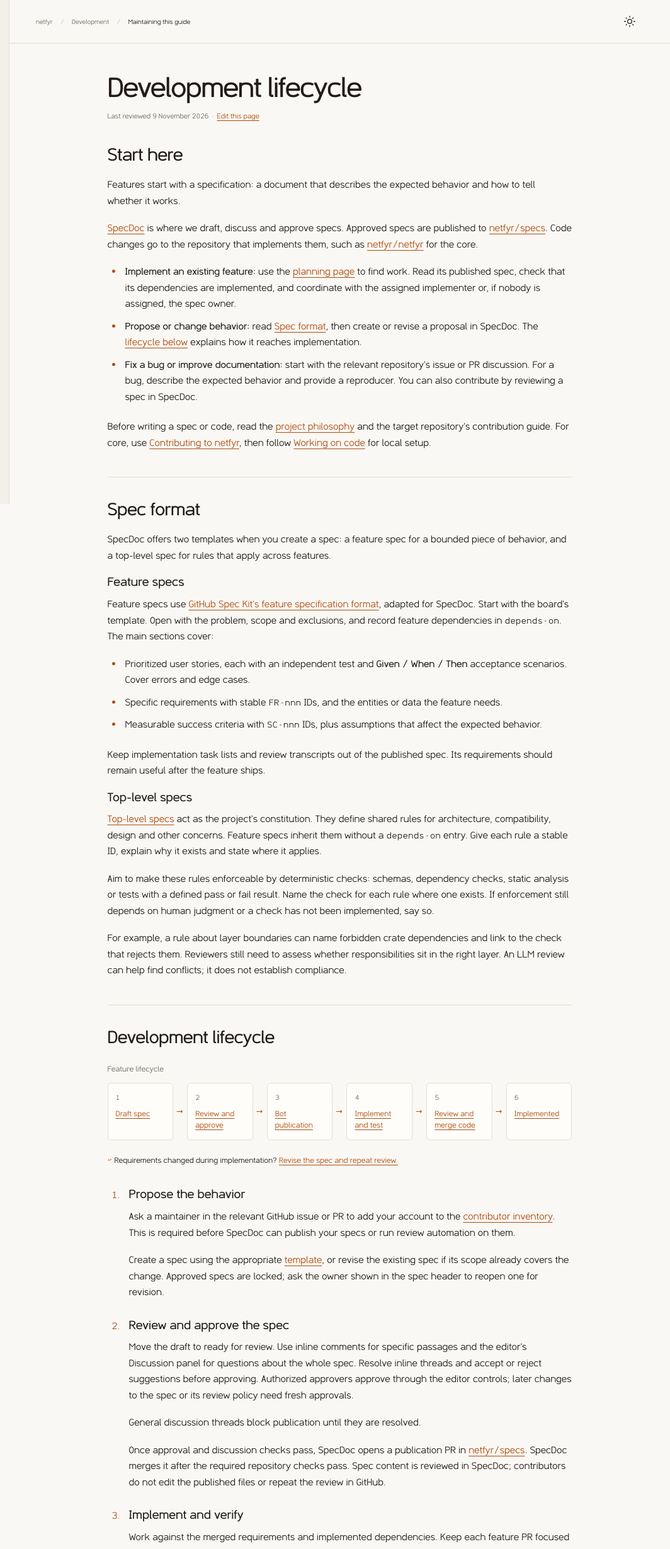
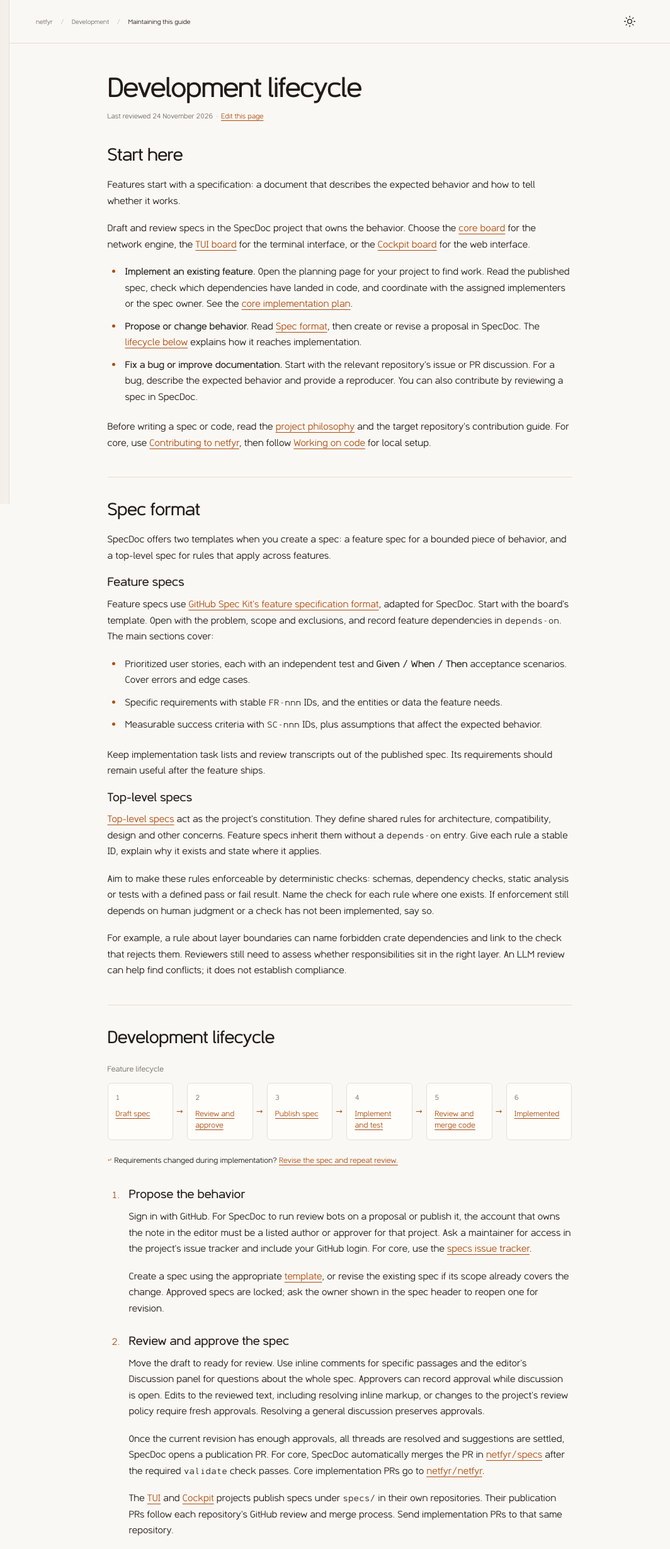
Before and after one commit to netfyr/netfyr.io, a plain HTML site: page public/development/index.html in a window 1280 px wide. Shown: the top 2459 px of the page at 63% size, 216-1280 px from the left. Drawn offline with Linux system fonts and the light colour scheme.

Commit message:
Align the development guide with project contribution rules
Core, TUI and Cockpit publish specifications through different
repositories. Describe each publication path and direct new contributors
to public author policies and issue trackers. Link the core development
and completion guidance to its governing documents.

Signed-off-by: Josephine Pfeiffer <josie@redhat.com>

```diff
--- a/public/development/index.html
+++ b/public/development/index.html
@@ -92,17 +92,17 @@
       <main class="page-layout" id="content" tabindex="-1">
       <header class="article-header">
         <h1>Development lifecycle</h1>
-        <p class="page-meta">Last reviewed <time datetime="2026-11-09">9 November 2026</time> · <a href="https://github.com/netfyr/netfyr.io/edit/main/public/development/index.html">Edit this page</a></p>
+        <p class="page-meta">Last reviewed <time datetime="2026-11-24">24 November 2026</time> · <a href="https://github.com/netfyr/netfyr.io/edit/main/public/development/index.html">Edit this page</a></p>
       </header>
       <div class="article-body">
         <section aria-labelledby="start">
           <h2 id="start">Start here</h2>
           <p>Features start with a specification: a document that describes the expected behavior and how to tell whether it works.</p>
-          <p><a href="https://specs.netfyr.io/?ns=netfyr%2Fspecs">SpecDoc</a> is where we draft, discuss and approve specs. Approved specs are published to <a href="https://github.com/netfyr/specs">netfyr/specs</a>. Code changes go to the repository that implements them, such as <a href="https://github.com/netfyr/netfyr">netfyr/netfyr</a> for the core.</p>
+          <p>Draft and review specs in the SpecDoc project that owns the behavior. Choose the <a href="https://specs.netfyr.io/?ns=netfyr%2Fspecs">core board</a> for the network engine, the <a href="https://specs.netfyr.io/?ns=netfyr%2Ftui">TUI board</a> for the terminal interface, or the <a href="https://specs.netfyr.io/?ns=netfyr%2Fcockpit">Cockpit board</a> for the web interface.</p>
           <ul>
-            <li><strong>Implement an existing feature:</strong> use the <a href="https://specs.netfyr.io/roadmap?ns=netfyr%2Fspecs">planning page</a> to find work. Read its published spec, check that its dependencies are implemented, and coordinate with the assigned implementer or, if nobody is assigned, the spec owner.</li>
-            <li><strong>Propose or change behavior:</strong> read <a href="#spec-format">Spec format</a>, then create or revise a proposal in SpecDoc. The <a href="#lifecycle">lifecycle below</a> explains how it reaches implementation.</li>
-            <li><strong>Fix a bug or improve documentation:</strong> start with the relevant repository's issue or PR discussion. For a bug, describe the expected behavior and provide a reproducer. You can also contribute by reviewing a spec in SpecDoc.</li>
+            <li><strong>Implement an existing feature.</strong> Open the planning page for your project to find work. Read the published spec, check which dependencies have landed in code, and coordinate with the assigned implementers or the spec owner. See the <a href="https://specs.netfyr.io/roadmap?ns=netfyr%2Fspecs">core implementation plan</a>.</li>
+            <li><strong>Propose or change behavior.</strong> Read <a href="#spec-format">Spec format</a>, then create or revise a proposal in SpecDoc. The <a href="#lifecycle">lifecycle below</a> explains how it reaches implementation.</li>
+            <li><strong>Fix a bug or improve documentation.</strong> Start with the relevant repository's issue or PR discussion. For a bug, describe the expected behavior and provide a reproducer. You can also contribute by reviewing a spec in SpecDoc.</li>
           </ul>
           <p>Before writing a spec or code, read the <a href="https://github.com/netfyr/specs/blob/main/netfyr-philosophy.md">project philosophy</a> and the target repository's contribution guide. For core, use <a href="https://github.com/netfyr/netfyr/blob/main/CONTRIBUTING.md">Contributing to netfyr</a>, then follow <a href="#working-on-code">Working on code</a> for local setup.</p>
         </section>
@@ -131,7 +131,7 @@
             <ol class="lifecycle-flow" aria-labelledby="lifecycle-diagram-caption" role="list">
               <li><span class="flow-number" aria-hidden="true">1</span><a href="#propose-behavior">Draft spec</a><span class="flow-arrow" aria-hidden="true">→</span></li>
               <li><span class="flow-number" aria-hidden="true">2</span><a href="#review-spec">Review and approve</a><span class="flow-arrow" aria-hidden="true">→</span></li>
-              <li><span class="flow-number" aria-hidden="true">3</span><a href="#merge-spec">Bot publication</a><span class="flow-arrow" aria-hidden="true">→</span></li>
+              <li><span class="flow-number" aria-hidden="true">3</span><a href="#merge-spec">Publish spec</a><span class="flow-arrow" aria-hidden="true">→</span></li>
               <li><span class="flow-number" aria-hidden="true">4</span><a href="#implement-verify">Implement and test</a><span class="flow-arrow" aria-hidden="true">→</span></li>
               <li><span class="flow-number" aria-hidden="true">5</span><a href="#review-code">Review and merge code</a><span class="flow-arrow" aria-hidden="true">→</span></li>
               <li><span class="flow-number" aria-hidden="true">6</span><a href="#close-loop">Implemented</a></li>
@@ -141,14 +141,14 @@
           <ol class="stages">
             <li>
               <h3 id="propose-behavior">Propose the behavior</h3>
-              <p>Ask a maintainer in the relevant GitHub issue or PR to add your account to the <a href="https://github.com/netfyr/infra/blob/main/terraform/github-org/governance.auto.tfvars.json">contributor inventory</a>. This is required before SpecDoc can publish your specs or run review automation on them.</p>
+              <p>Sign in with GitHub. For SpecDoc to run review bots on a proposal or publish it, the account that owns the note in the editor must be a listed author or approver for that project. Ask a maintainer for access in the project's issue tracker and include your GitHub login. For core, use the <a href="https://github.com/netfyr/specs/issues">specs issue tracker</a>.</p>
               <p>Create a spec using the appropriate <a href="#spec-format">template</a>, or revise the existing spec if its scope already covers the change. Approved specs are locked; ask the owner shown in the spec header to reopen one for revision.</p>
             </li>
             <li>
               <h3 id="review-spec">Review and approve the spec</h3>
-              <p>Move the draft to ready for review. Use inline comments for specific passages and the editor's Discussion panel for questions about the whole spec. Resolve inline threads and accept or reject suggestions before approving. Authorized approvers approve through the editor controls; later changes to the spec or its review policy need fresh approvals.</p>
-              <p>General discussion threads block publication until they are resolved.</p>
-              <p id="merge-spec">Once approval and discussion checks pass, SpecDoc opens a publication PR in <a href="https://github.com/netfyr/specs">netfyr/specs</a>. SpecDoc merges it after the required repository checks pass. Spec content is reviewed in SpecDoc; contributors do not edit the published files or repeat the review in GitHub.</p>
+              <p>Move the draft to ready for review. Use inline comments for specific passages and the editor's Discussion panel for questions about the whole spec. Approvers can record approval while discussion is open. Edits to the reviewed text, including resolving inline markup, or changes to the project's review policy require fresh approvals. Resolving a general discussion preserves approvals.</p>
+              <p id="merge-spec">Once the current revision has enough approvals, all threads are resolved and suggestions are settled, SpecDoc opens a publication PR. For core, SpecDoc automatically merges the PR in <a href="https://github.com/netfyr/specs/blob/main/CONTRIBUTING.md">netfyr/specs</a> after the required <code>validate</code> check passes. Core implementation PRs go to <a href="https://github.com/netfyr/netfyr">netfyr/netfyr</a>.</p>
+              <p>The <a href="https://github.com/netfyr/tui">TUI</a> and <a href="https://github.com/netfyr/cockpit">Cockpit</a> projects publish specs under <code>specs/</code> in their own repositories. Their publication PRs follow each repository's GitHub review and merge process. Send implementation PRs to that same repository.</p>
             </li>
             <li>
               <h3 id="implement-verify">Implement and verify</h3>
@@ -175,7 +175,7 @@
           <h2 id="automation">Agents and automation</h2>
           <dl>
             <dt>Reviewing a draft</dt>
-            <dd>When configured, SpecDoc's <a href="https://specdoc.josie.cloud/spec-lifecycle/#review">LLM review bots</a> check drafts for unclear requirements, missing decisions and contradictions with approved top-level principles or selected related specs. They leave comments in the editor. Advisory cross-spec findings use one shared thread in both specs' Discussion panels, with the same replies and resolution.</dd>
+            <dd>When configured, SpecDoc's <a href="https://specdoc.josie.cloud/spec-lifecycle/#review">LLM review bots</a> check drafts for unclear requirements, missing decisions and contradictions with approved top-level principles or selected related specs. They leave comments in the editor. A finding involving two specs opens one shared discussion. It blocks publication of both until the thread is resolved.</dd>
             <dt>Reconciling specs</dt>
             <dd>A configured bot's <a href="https://specdoc.josie.cloud/spec-checkpoints/#consistency-review">checkpoint consistency review</a> can flag duplicated responsibilities and incompatible requirements across approved specs. Findings use the same shared threads as draft reviews. An agent can compare the cited requirements and draft a reconciliation. Agree which behavior should govern, then review changes to each affected spec. Resolving the shared thread requires permission on both specs. Record dependencies and replacements explicitly. When moving a requirement, check that the receiving spec actually covers it before retiring the old text.</dd>
             <dt>Context for coding agents</dt>
@@ -187,8 +187,7 @@
             <dt>Routine automation</dt>
             <dd>
               <p>Repository hooks and CI run the checks configured for that repository.</p>
-              <p>SpecDoc <a href="#merge-spec">opens and merges publication PRs in netfyr/specs</a> after approval, discussion and repository checks pass.</p>
-              <p>SpecDoc tracks implementation through merged Git references.</p>
+              <p>Each project has its own <a href="#merge-spec">publication policy</a>. SpecDoc tracks implemented features through references in merged commits.</p>
             </dd>
           </dl>
           <aside class="note note-warning" aria-label="Model review limits">
@@ -209,7 +208,7 @@ make hooks</code></pre>
               <svg viewBox="0 0 24 24" aria-hidden="true"><rect x="8" y="8" width="12" height="12" rx="2"/><path d="M15 8V4H4v11h4"/></svg>
             </button>
           </div>
-          <p>The core hooks check formatting on commits touching Rust and run Clippy before pushes touching Rust.</p>
+          <p>The <a href="https://github.com/netfyr/netfyr/blob/main/.pre-commit-config.yaml">core hooks</a> check formatting on commits touching Rust and run Clippy before pushes touching Rust.</p>
           <ul>
             <li>Use <code>cargo fmt</code> and keep Clippy clean. New crates inherit the workspace's shared metadata.</li>
             <li>Prefer standard-library solutions. Justify external dependencies in manifest comments. For low-level networking, check the <a href="https://github.com/rust-netlink">rust-netlink ecosystem</a>, including <a href="https://github.com/rust-netlink/rtnetlink">rtnetlink</a>, and <a href="https://github.com/nispor/nispor">Nispor</a> before adding custom code, and explain any concrete API gap.</li>
@@ -220,7 +219,7 @@ make hooks</code></pre>
 
         <section aria-labelledby="testing">
           <h2 id="testing">Testing and evidence</h2>
-          <p>Before submitting core changes, run the checks required by its contribution guide:</p>
+          <p>Run these checks from the core checkout before opening a PR. The <a href="https://github.com/netfyr/netfyr/blob/main/CONTRIBUTING.md">core contribution guide</a> describes what each one covers.</p>
           <div class="code-block">
             <pre tabindex="0" aria-label="Pre-submission checks"><code>cargo test
 make test
@@ -230,26 +229,26 @@ make clippy</code></pre>
               <svg viewBox="0 0 24 24" aria-hidden="true"><rect x="8" y="8" width="12" height="12" rx="2"/><path d="M15 8V4H4v11h4"/></svg>
             </button>
           </div>
-          <p>For focused shell checks, <code>make test TAGS=build,meta</code> selects either tag; <code>make test TAGS=meta+policy</code> requires both. A focused run does not replace the full pre-submission checks.</p>
+          <p>For a focused shell run, <code>make test TAGS=build,meta</code> selects either tag and <code>make test TAGS=meta+policy</code> requires both. Check which tests the filter selected.</p>
           <dl>
-            <dt>Pure logic</dt>
-            <dd>Place Rust unit tests beside the code in <code>#[cfg(test)]</code> modules. They should not need external tools, network namespaces, or built binaries.</dd>
-            <dt>CLI and system behavior</dt>
-            <dd>Shell tests live in <code>tests/</code>. Name them for the behavior, put tags within the first ten lines, keep helpers in <code>tests/lib/</code>, and locate built binaries through <code>NETFYR_TARGET_DIR</code>.</dd>
+            <dt>Library behavior</dt>
+            <dd>Place Rust unit tests beside the code in <code>#[cfg(test)]</code> modules. Exercise a library's public API from its <code>tests/</code> directory. Both run under <code>cargo test</code>.</dd>
+            <dt>Host shell checks</dt>
+            <dd><code>make test</code> builds the workspace and runs <code>tests/*.sh</code>. Name each script for its behavior, put tags within the first ten lines, keep helpers in <code>tests/lib/</code>, and locate built binaries through <code>NETFYR_TARGET_DIR</code>.</dd>
             <dt>Regressions</dt>
             <dd>Reproduce the bug with a test that fails for the reported behavior before applying the fix. Verify that it passes afterward. A compile failure does not reproduce a behavior bug.</dd>
             <dt>Network changes</dt>
-            <dd>Verify results against the real kernel. The <a href="https://github.com/netfyr/specs/blob/main/testing/008-testing-infrastructure.md">testing infrastructure spec</a> defines pytest acceptance tiers and independent observations. Privileged candidate execution belongs in a disposable VM, with an outer snapshot and evidence retained outside the guest. Follow the suite instructions in the branch being tested.</dd>
+            <dd>The core backend has a separate pytest suite. Build the probe and run the suite in a disposable VM with an outer snapshot. It checks the resulting kernel state independently with <code>ip</code>. Keep evidence outside the guest. Follow the <a href="https://github.com/netfyr/netfyr/blob/main/tests/integration/coverage.md">backend acceptance guide</a> for the revision under test and the <a href="https://github.com/netfyr/specs/blob/main/testing/008-testing-infrastructure.md">testing infrastructure spec</a> for the requirements.</dd>
           </dl>
-          <p>Missing prerequisites must fail visibly. Share the exact commands, revision, environment, results, and any checks you could not run separately in chat or review evidence. A merged testing spec describes required behavior; it does not mean every harness is already available on the default branch.</p>
+          <p>Missing prerequisites must fail visibly. Share the commands, revision, environment, results and any checks you could not run in chat or separate review evidence.</p>
         </section>
 
         <section aria-labelledby="submitting">
           <h2 id="submitting">Submitting a change</h2>
           <p>Use imperative commit subjects and explain why the change is needed. Each commit should be one reviewable increment. The pull request should explain the problem, resulting behavior, and material limitations.</p>
-          <p>The published <a href="https://github.com/netfyr/specs/blob/main/workspace/009-spec-references-in-commits-and-pull-requests.md">spec-reference rules</a> require a <code>Spec:</code> trailer in the final paragraph of each commit and PR description, all naming the same governing spec. Use the spec's published path without <code>.md</code>.</p>
+          <p>For core, put exactly one <code>Spec:</code> trailer in the final paragraph of each non-exempt commit. End the PR description with a trailer block naming the same governing spec, even if every commit is exempt. Use the published path without <code>.md</code>. See the <a href="https://github.com/netfyr/specs/blob/main/workspace/009-spec-references-in-commits-and-pull-requests.md">spec-reference rules</a>.</p>
           <p>Merge, revert, <code>fixup!</code>, <code>squash!</code> and <code>amend!</code> commits are exempt. Bug fixes, documentation, CI and tooling changes still cite the spec governing the affected behavior; repository-wide work cites the applicable <code>meta/</code> spec.</p>
-          <p>Put the qualified <code>implements</code> reference in both the completing commit and the completing PR description so SpecDoc can track completion and collect implementation feedback.</p>
+          <p>When a feature is complete, put the qualified <code>implements</code> line in the last non-exempt commit. SpecDoc reads that commit on the default branch to mark the feature implemented. Put the line in the completing PR description as well so the feedback bot can find the review.</p>
           <div class="code-block">
             <pre tabindex="0" aria-label="Specification commit references"><code>Spec: core/004-network-backend
 implements netfyr/specs#17</code></pre>
@@ -257,7 +256,7 @@ implements netfyr/specs#17</code></pre>
               <svg viewBox="0 0 24 24" aria-hidden="true"><rect x="8" y="8" width="12" height="12" rx="2"/><path d="M15 8V4H4v11h4"/></svg>
             </button>
           </div>
-          <p>This example refers to the backend spec: <code>#17</code> is its original spec pull request number, not the <code>004</code> in its filename. Include both lines in the completing commit and PR description. Earlier or partial work carries only <code>Spec:</code>. A bare <code>implements #17</code> would refer to the wrong repository.</p>
+          <p>The backend spec was published in <a href="https://github.com/netfyr/specs/pull/17">netfyr/specs#17</a>. Use that original PR number for completion. Earlier commits and partial PRs use the governing <code>Spec:</code> reference without a completion line. A later PR about an already implemented feature can link its description to the same spec for feedback.</p>
           <ul>
             <li>For a regression with a known introducing commit, add <code>Fixes: HASH12 ("COMMIT SUBJECT")</code>.</li>
             <li>Update affected documentation. Add a core <code>CHANGELOG.md</code> entry under <code>[Unreleased]</code>, with the spec path in parentheses, when users or packagers would notice the change.</li>
@@ -299,12 +298,12 @@ implements netfyr/specs#17</code></pre>
               </tr>
               <tr>
                 <th scope="row">Site hosting</th>
-                <td>The website, user docs, and design library publish through GitHub Actions and Pages. Maintainers manage <a href="https://github.com/netfyr/infra">DNS and hosted services</a>. Contributors can propose content changes through the site repositories without infrastructure credentials.</td>
+                <td>The website, user docs and design library publish through GitHub Actions and Pages. Propose content changes in the <a href="#documentation">repository that owns the page</a>. Maintainers handle DNS and hosting.</td>
               </tr>
             </tbody>
           </table>
           <p>On a shared test host, claim a VM before a long run and release it afterward. Respect another session's lease. Preserve a recoverable snapshot and collect evidence before rollback; <code>vm-test</code> supports that workflow.</p>
-          <p>Maintainers follow the <a href="https://github.com/netfyr/infra/blob/main/docs/contributors.md">onboarding instructions</a> to change contributor access, reviewer eligibility and quorum. The contributor inventory generates repository policies and SpecDoc settings; policy and deployment changes go through reviewed GitHub PRs.</p>
+          <p>Maintainers manage author access, reviewers and approval quorum centrally. You can see the resulting policy for <a href="https://github.com/netfyr/specs/blob/main/roles.yml">core</a>, <a href="https://github.com/netfyr/tui/blob/main/.specs/roles.yml">TUI</a> and <a href="https://github.com/netfyr/cockpit/blob/main/.specs/roles.yml">Cockpit</a>.</p>
           <p>If you need access or cannot run a required check, explain the task and the missing capability in the relevant issue or pull request so a maintainer can help arrange it. Include what you have already verified.</p>
         </section>
 
@@ -312,7 +311,7 @@ implements netfyr/specs#17</code></pre>
           <h2 id="documentation">Documentation and publishing</h2>
           <p>Keep documentation with its audience and source:</p>
           <ul>
-            <li><a href="https://github.com/netfyr/specs">netfyr/specs</a> holds the reviewed requirements.</li>
+            <li><a href="https://github.com/netfyr/specs">netfyr/specs</a> holds merged core requirements. TUI and Cockpit publish requirements in their own repositories.</li>
             <li><a href="https://github.com/netfyr/docs">netfyr/docs</a> publishes user guides and configuration reference at <a href="https://docs.netfyr.io/">docs.netfyr.io</a>. Its README describes preview and validation commands.</li>
             <li>Run <code>make docs</code> in the core checkout to build the Rust API reference. Open <code>target/doc/netfyr_state/index.html</code> and use the Crates sidebar to switch libraries.</li>
             <li><a href="https://github.com/netfyr/design">netfyr/design</a> owns the <a href="https://design.netfyr.io/">design library</a>, shared assets, and component guidance.</li>
@@ -325,7 +324,7 @@ implements netfyr/specs#17</code></pre>
 
         <section aria-labelledby="maintaining">
           <h2 id="maintaining">Keeping this guide current</h2>
-          <p>Check repository instructions and merged specs when a command, role, or requirement changes. Confirm a tool is present in your checkout before using it.</p>
+          <p>When a contribution rule changes, update the file that owns it and the corresponding section here. Check core commands against <a href="https://github.com/netfyr/netfyr/blob/main/CONTRIBUTING.md">Contributing to netfyr</a> and spec publication against the <a href="https://github.com/netfyr/specs/blob/main/CONTRIBUTING.md">specs contribution guide</a> and the project's published policy.</p>
           <p>Propose corrections through <a href="https://github.com/netfyr/netfyr.io/edit/main/public/development/index.html">this page's source</a>, with a link to the changed rule or implemented workflow.</p>
         </section>
       </div>
```
